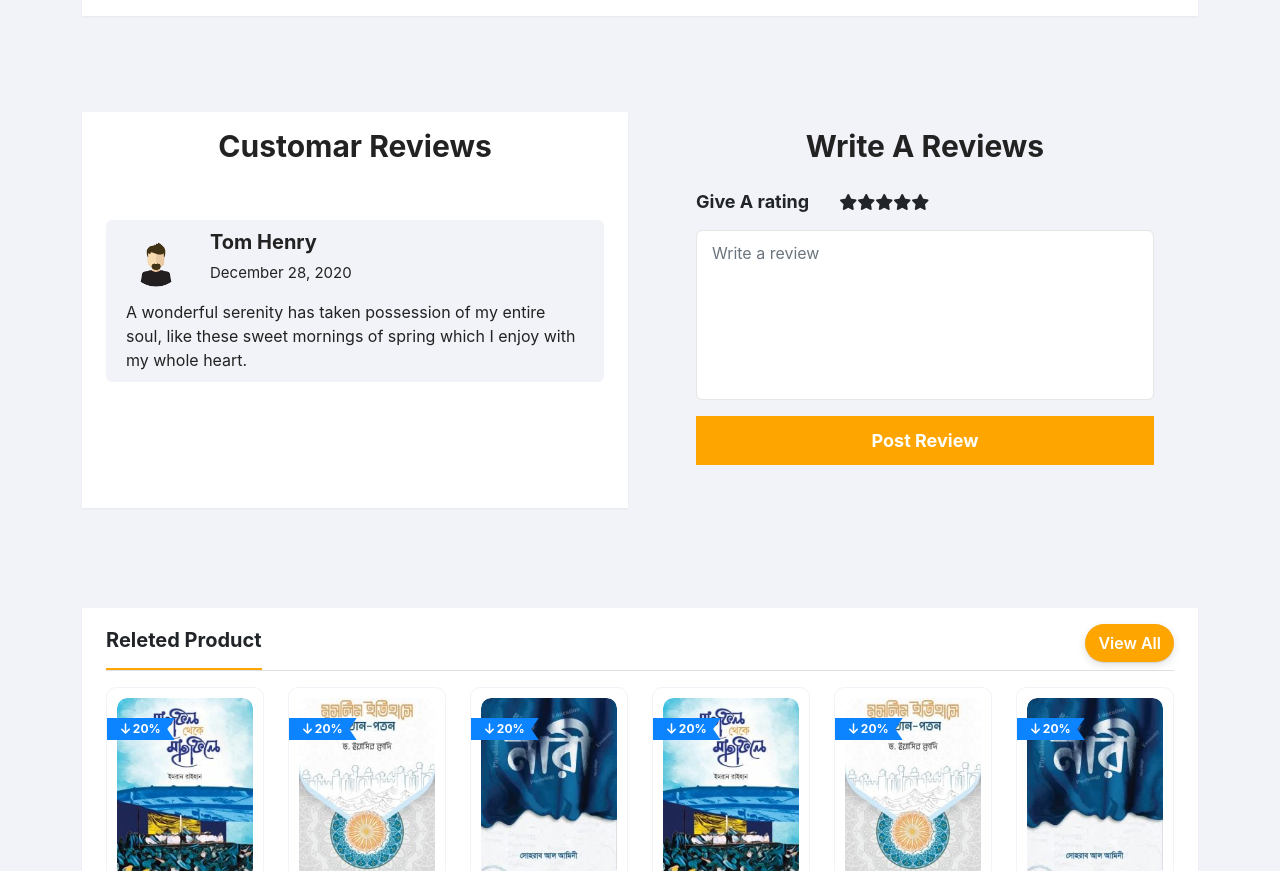
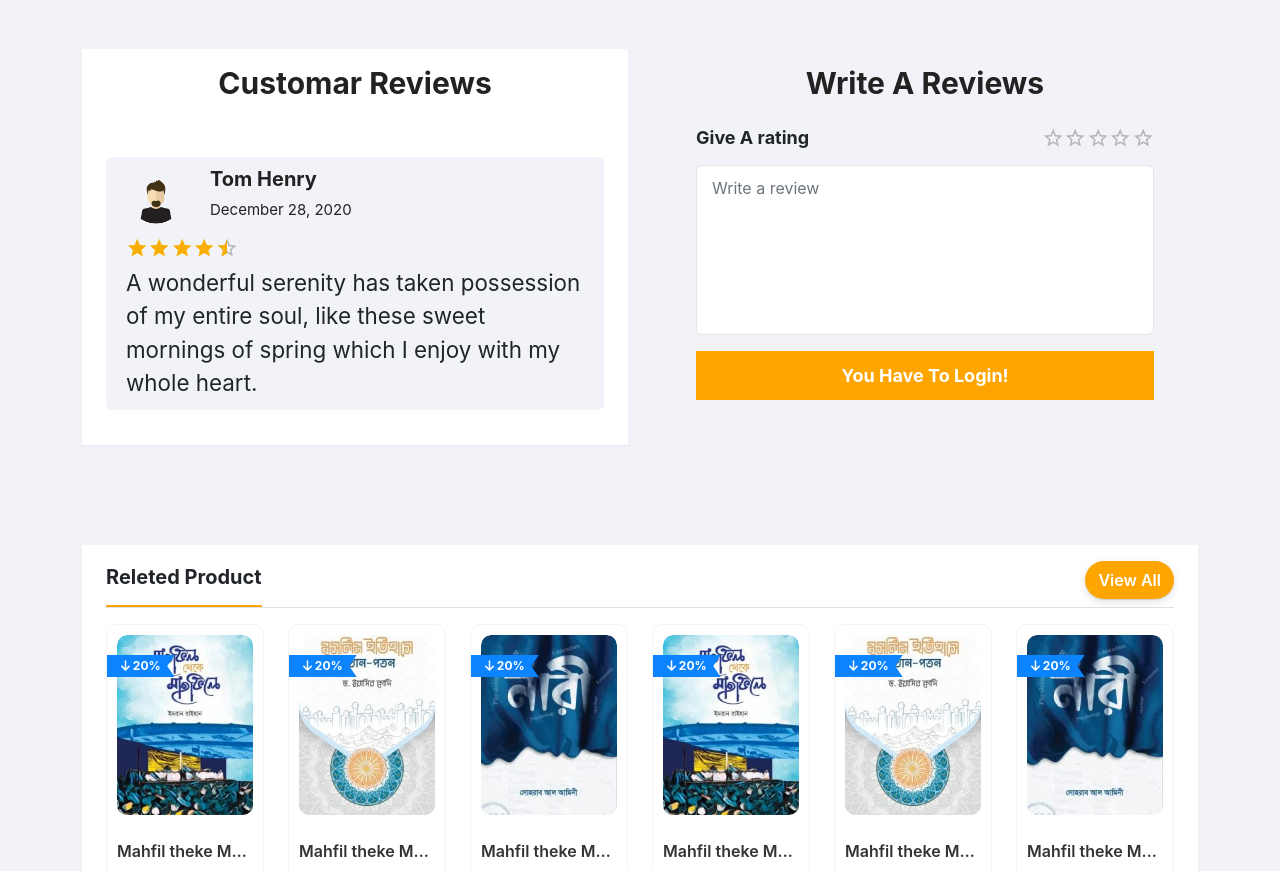
Before and after one commit to DEV-ASHANAUR/boi-dekho-client, a React (Create React App) app: page /book/1 in a window 1280 px wide. Shown: the part 840-1711 px from the top of the page. Built offline with nearby package versions, Linux system fonts and the light colour scheme; no server answers.

Commit message:
review page on progress

```diff
--- a/package.json
+++ b/package.json
@@ -3,9 +3,13 @@
   "version": "0.1.0",
   "private": true,
   "dependencies": {
+    "@emotion/react": "^11.10.6",
+    "@emotion/styled": "^11.10.6",
     "@fortawesome/fontawesome-svg-core": "^6.2.1",
     "@fortawesome/free-brands-svg-icons": "^6.2.1",
     "@fortawesome/react-fontawesome": "^0.2.0",
+    "@mui/icons-material": "^5.11.11",
+    "@mui/material": "^5.11.15",
     "@reduxjs/toolkit": "^1.9.3",
     "@testing-library/jest-dom": "^5.16.5",
     "@testing-library/react": "^13.4.0",
--- a/src/app/store.js
+++ b/src/app/store.js
@@ -1,5 +1,6 @@
 import { configureStore } from '@reduxjs/toolkit'
 import booksReducer from '../features/books/BooksSlice';
+import bookReducer from '../features/book/bookSlice';
 import categoryReducer from '../features/Category/CategorySlice';
 import subCategoryReducer from '../features/SubCategory/SubCategorySlice';
 import authorReducer from '../features/Author/AuthorSlice';
@@ -10,6 +11,7 @@ import authReducer from '../features/Auth/AuthSlice';
 export const store = configureStore({
   reducer: {
     books: booksReducer,
+    book: bookReducer,
     category: categoryReducer,
     subCategory: subCategoryReducer,
     author:authorReducer,
--- a/src/components/ProductView/Review/Review.css
+++ b/src/components/ProductView/Review/Review.css
@@ -29,8 +29,8 @@
     color: #222;
 }
 .review-tab-element .box-area .review-box span {
-    color: #222;
-    font-size: 16px;
+    /* color: #222; */
+    font-size: 1.4rem;
 }
 
 .review-box .button {
@@ -51,10 +51,21 @@
     background-color: #222;
     border-color: transparent;
 }
+.my-rating{
+    display: flex;
+    align-items: center;
+    justify-content: space-between;
+}
 
 .my-rating h4 {
     font-size: 18px;
     font-weight: 700;
-    margin-right: 30px;
     margin-bottom: 0px;
 }
+/* .my-rating-wrapper span{
+    font-size: 1.5rem!important;
+    color: #ffa500!important;
+} */
+.MuiRating-root>span>label{
+ display: flex!important;
+}
--- a/src/components/ProductView/Review/Review.jsx
+++ b/src/components/ProductView/Review/Review.jsx
@@ -1,7 +1,19 @@
-import React from 'react';
+import React, { useState } from 'react';
 import reviewimg from "../../../images/avatar/1 (1).png";
 import "./Review.css";
+import Rating from '@mui/material/Rating';
+import useAuth from '../../../hooks/useAuth';
 const Review = () => {
+    const [value, setValue] = useState(0);
+    const [text, setText] = useState("");
+    const isLoggedIn = useAuth();
+
+    const handleSubmit = (e) => {
+        e.preventDefault();
+        console.log(text);
+    }
+
+
     return (
         <div className="container">
             <div className='item-review-area mt-5'>
@@ -11,6 +23,28 @@ const Review = () => {
                             <div className="box-area">
                                 <h3>Customar Reviews</h3>
                                 <div className='overflow-review'>
+
+                                    <div className="review-box mt-5">
+                                        <div className="inner">
+                                            <div className="media d-flex align-items-center">
+                                                <img className="me-4" src={reviewimg} alt="img" />
+                                                <div className="media-body">
+                                                    <h3>Tom Henry</h3>
+                                                    <p>December 28, 2020</p>
+                                                </div>
+                                            </div>
+                                        </div>
+                                        <Rating
+                                            name="simple-controlled"
+                                            value={4.5}
+                                            precision={0.5}
+                                            readOnly
+
+                                        />
+                                        <br />
+                                        <span>A wonderful serenity has taken possession of my entire soul, like these sweet mornings of spring which I enjoy with my whole heart.</span>
+                                    </div>
+
                                     <div className="review-box mt-5">
                                         <div className="inner">
                                             <div className="media d-flex align-items-center">
@@ -23,6 +57,7 @@ const Review = () => {
                                         </div>
                                         <span>A wonderful serenity has taken possession of my entire soul, like these sweet mornings of spring which I enjoy with my whole heart.</span>
                                     </div>
+
                                 </div>
                             </div>
                         </div>
@@ -36,27 +71,33 @@ const Review = () => {
                                 <div>
 
                                     <div className="review-box mt-3">
-                                        <div className="my-rating d-flex align-items-center">
+                                        <div className="my-rating">
                                             <h4>Give A rating</h4>
-                                            <div className="my-rating-wrapper">
-                                                <div className="star-rating">
-                                                    <i className='fas fa-star'></i>
-                                                    <i className='fas fa-star'></i>
-                                                    <i className='fas fa-star'></i>
-                                                    <i className='fas fa-star'></i>
-                                                    <i className='fas fa-star'></i>
-                                                </div>
-                                            </div>
+                                            <Rating
+                                                name="simple-controlled"
+                                                value={value}
+                                                precision={0.5}
+                                                onChange={(event, newValue) => {
+                                                    setValue(newValue);
+                                                }}
+                                            />
                                         </div>
 
-                                        <form action="#" method="post">
+                                        <form action="#" method="post" onSubmit={handleSubmit}>
                                             <div className="row">
                                                 <div className="col-md-12 form-group my-3">
-                                                    <textarea name="message" className="textBox form-control" placeholder="Write a review"></textarea>
+                                                    <textarea name="message" value={text} onChange={e => setText(e.target.value)} className="textBox form-control" placeholder="Write a review" required></textarea>
                                                 </div>
                                                 <div className="col-12">
-                                                    <button className="button" type="submit">Post Review
-                                                    </button>
+                                                    {
+                                                        isLoggedIn ? (
+                                                            <button className="button" type="submit">Post Review
+                                                            </button>
+                                                        ) : (
+                                                            <button className="button" type="submit" disabled>You have to login!
+                                                            </button>
+                                                        )
+                                                    }
                                                 </div>
                                             </div>
                                         </form>
--- /dev/null
+++ b/src/features/book/bookApi.js
@@ -0,0 +1,6 @@
+import axios from "../../utils/axois"
+
+export const getBook = async (id) => {
+    const response = await axios.get(`/book/${id}`);
+    return response.data;
+}
--- /dev/null
+++ b/src/features/book/bookSlice.js
@@ -0,0 +1,38 @@
+import { createAsyncThunk, createSlice } from "@reduxjs/toolkit"
+import { getBook } from './bookApi';
+
+const initialState = {
+    book: {},
+    isLoading: false,
+    isError: false,
+    error: ""
+}
+
+export const fetchBook = createAsyncThunk("books/fetchBook", async (id) => {
+    const book = await getBook(id);
+    return book;
+})
+
+export const bookSlice = createSlice({
+    name: "book",
+    initialState,
+    extraReducers: (builder) => {
+        builder.addCase(fetchBook.pending, (state) => {
+            state.isLoading = true;
+            state.isError = false;
+        })
+            .addCase(fetchBook.fulfilled, (state, action) => {
+                state.isLoading = false;
+                state.isError = false;
+                state.book = action.payload;
+            })
+            .addCase(fetchBook.rejected, (state, action) => {
+                state.isLoading = false;
+                state.isError = true;
+                state.book = {};
+                state.error = action.error?.message;
+            })
+    }
+});
+
+export default bookSlice.reducer;
--- a/src/pages/ProductView/ProductView.jsx
+++ b/src/pages/ProductView/ProductView.jsx
@@ -5,20 +5,24 @@ import ReletedProduct from "./reletedProduct";
 import moment from "moment/moment";
 import "./productView.css";
 import Review from "../../components/ProductView/Review/Review";
-import {AiOutlineMinus, AiOutlinePlus} from 'react-icons/ai';
+import { AiOutlineMinus, AiOutlinePlus } from 'react-icons/ai';
+import { useDispatch, useSelector } from "react-redux";
+import { fetchBook } from "../../features/book/bookSlice";
+import Loading from "../../components/SharedComponents/Loading/Loading";
 
 const ProductView = () => {
     const [quantity, setQuantity] = useState(1);
+    const { book, isLoading, isError } = useSelector(state => state.book);
     const { bookId } = useParams();
-    const [book, setBook] = useState({});
+    const dispatch = useDispatch();
     useEffect(() => {
-        const url = `http://localhost:5000/api/v1/boikini/book/${bookId}`;
-        fetch(url)
-            .then((res) => res.json())
-            .then((data) => {
-                setBook(data);
-            });
-    }, [bookId]);
+        dispatch(fetchBook(bookId))
+    }, [dispatch, bookId])
+
+    if(isLoading){
+        return <Loading />
+    }
+
     return (
         <>
             {/* <TopHeader />
@@ -43,7 +47,7 @@ const ProductView = () => {
                                         <span>Back To Product</span>
                                     </Link>
                                     <div className="name-area">
-                                        <h2>Anti-septic Dry Hand Gel</h2>
+                                        <h2>{book.bookTitle}</h2>
 
                                         <div className="rating-area d-flex align-items-center">
                                             <div className="rating-icon">
```
Also changed, not shown: 1 other file (tests, documents, lock files or other folders).
